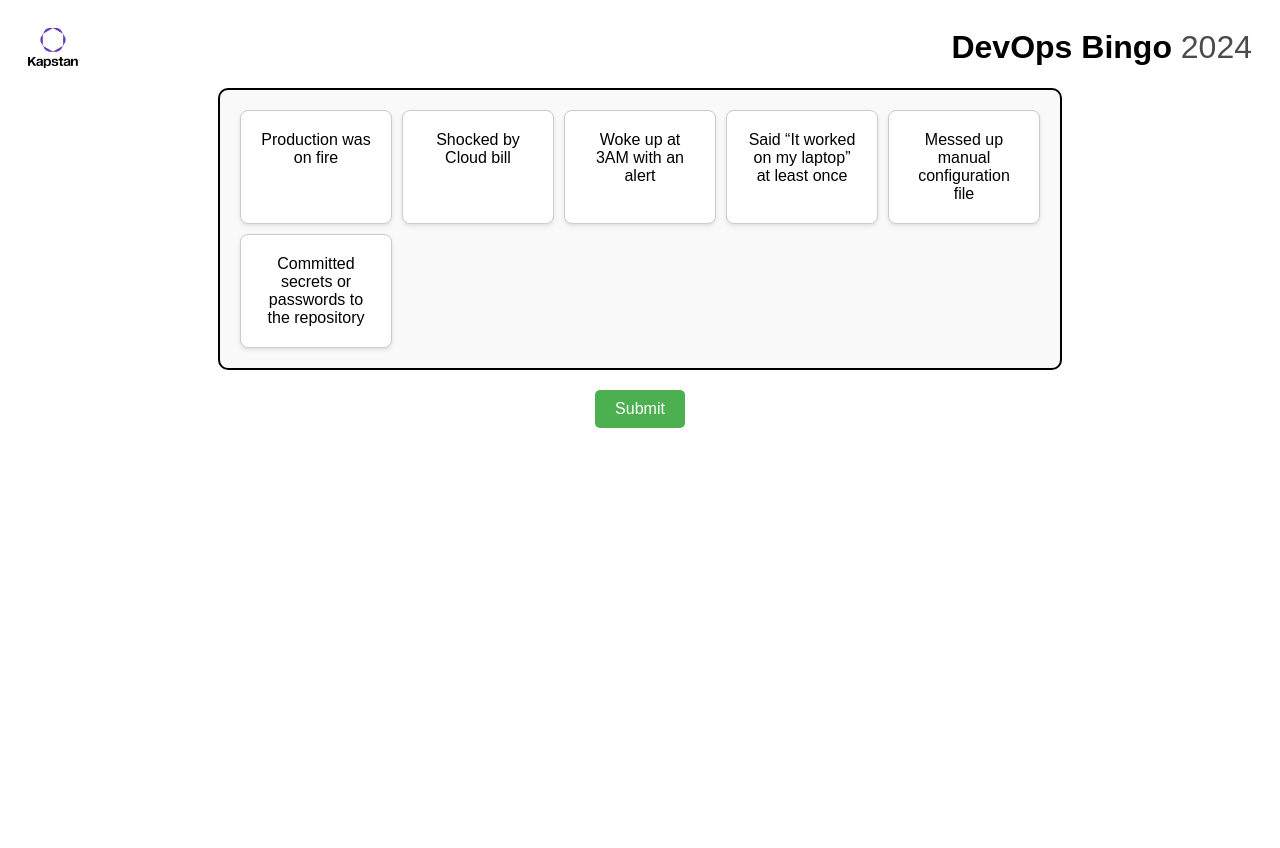
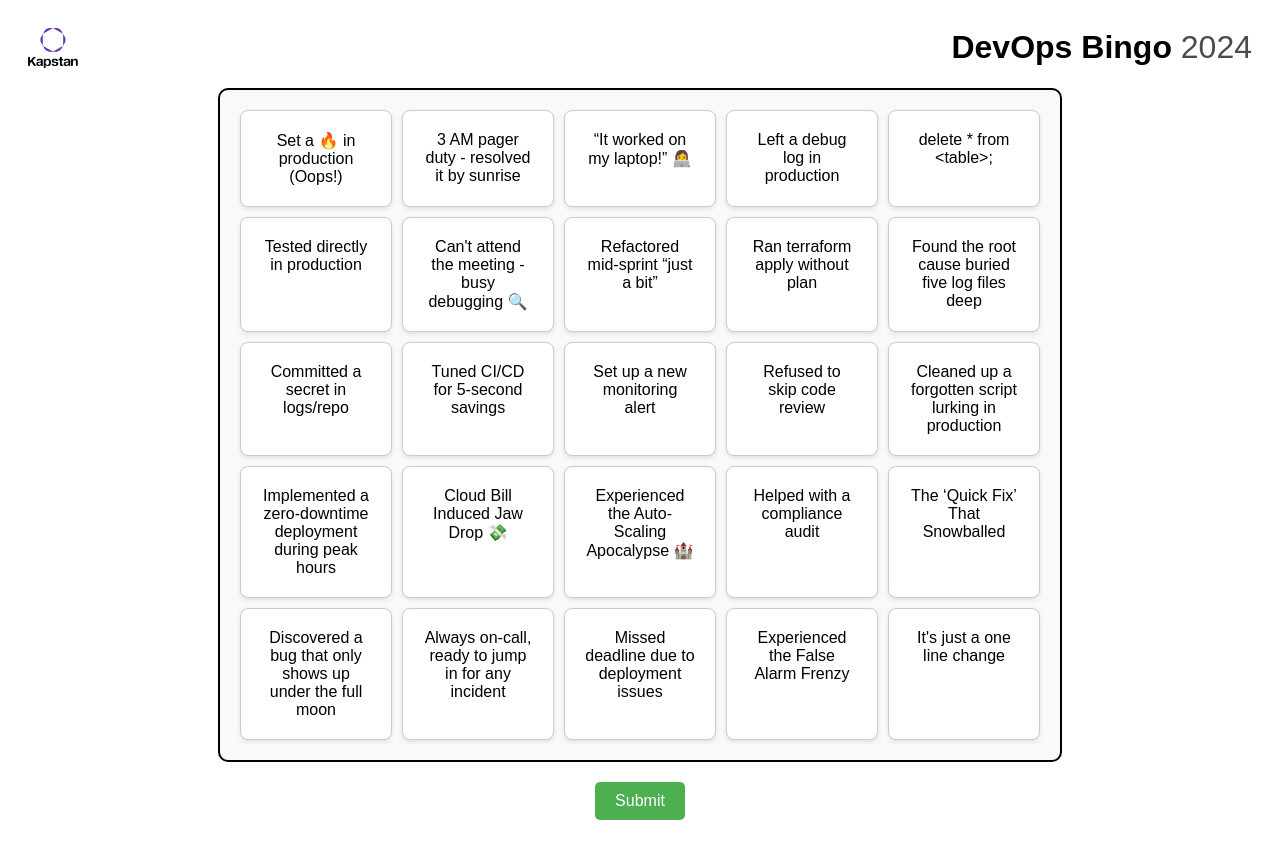
Before and after one commit to kapstan-io/devops-bingo, a React (Create React App) app: page / in a window 1280 px wide. Before the commit the page ends 800 px from the top, so only its background shows below. Built offline with nearby package versions, Linux system fonts and the light colour scheme.

Commit message:
Updated content; Added dockerfile

```diff
--- a/src/App.js
+++ b/src/App.js
@@ -4,30 +4,105 @@ import PersonalityResult from "./PersonalityResult";
 
 const cards = [
   {
-    text: "Production was on fire",
-    personalities: ["The Firefighter", "The Troubleshooter", "The Hacker"],
+    text: "Set a 🔥 in production (Oops!)",
+    personalities: ["The Firefighter", "The Flash"],
   },
   {
-    text: "Shocked by Cloud bill",
-    personalities: ["The Guardian", "The Troubleshooter"],
+    text: "3 AM pager duty - resolved it by sunrise",
+    personalities: ["The Firefighter", "The Guardian"],
   },
   {
-    text: "Woke up at 3AM with an alert",
-    personalities: ["The Troubleshooter", "The Firefighter", "The Hacker"],
+    text: "“It worked on my laptop!” 👩‍💻",
+    personalities: ["The Flash"],
   },
   {
-    text: "Said “It worked on my laptop” at least once",
-    personalities: ["The Hacker", "The Sprinter"],
+    text: "Left a debug log in production",
+    personalities: ["The Cleanup Commander", "The Detective"],
   },
   {
-    text: "Messed up manual configuration file",
-    personalities: ["The Sprinter"],
+    text: "delete * from <table>;",
+    personalities: ["The Cleanup Commander", "The Flash"],
   },
   {
-    text: "Committed secrets or passwords to the repository",
-    personalities: ["The Sprinter"],
+    text: "Tested directly in production",
+    personalities: ["The Flash", "The Firefighter"],
   },
-  // Add the rest of the cards here...
+  {
+    text: "Can't attend the meeting - busy debugging 🔍",
+    personalities: ["The Detective", "The Firefighter"],
+  },
+  {
+    text: "Refactored mid-sprint “just a bit”",
+    personalities: ["The Cleanup Commander", "The Guardian", "The Explorer"],
+  },
+  {
+    text: "Ran terraform apply without plan",
+    personalities: ["The Flash", "The Automator"],
+  },
+  {
+    text: "Found the root cause buried five log files deep",
+    personalities: ["The Detective", "The Firefighter"],
+  },
+  {
+    text: "Committed a secret in logs/repo",
+    personalities: [],
+  },
+  {
+    text: "Tuned CI/CD for 5-second savings",
+    personalities: ["The Automator", "The Flash"],
+  },
+  {
+    text: "Set up a new monitoring alert",
+    personalities: ["The Automator", "The Guardian"],
+  },
+  {
+    text: "Refused to skip code review",
+    personalities: ["The Guardian"],
+  },
+  {
+    text: "Cleaned up a forgotten script lurking in production",
+    personalities: ["The Cleanup Commander", "The Detective"],
+  },
+  {
+    text: "Implemented a zero-downtime deployment during peak hours",
+    personalities: ["The Flash", "The Guardian"],
+  },
+  {
+    text: "Cloud Bill Induced Jaw Drop 💸",
+    personalities: ["The Automator", "The Guardian", "The Cleanup Commander"],
+  },
+  {
+    text: "Experienced the Auto-Scaling Apocalypse 🏰",
+    personalities: ["The Automator", "The Detective"],
+  },
+  {
+    text: "Helped with a compliance audit",
+    personalities: ["The Guardian", "The Cleanup Commander"],
+  },
+  {
+    text: "The ‘Quick Fix’ That Snowballed",
+    personalities: [],
+  },
+  {
+    text: "Discovered a bug that only shows up under the full moon",
+    personalities: ["The Explorer", "The Detective"],
+  },
+  {
+    text: "Always on-call, ready to jump in for any incident",
+    personalities: ["The Firefighter", "The Guardian"],
+  },
+  {
+    text: "Missed deadline due to deployment issues",
+    personalities: [],
+  },
+  {
+    text: "Experienced the False Alarm Frenzy",
+    personalities: [],
+  },
+  {
+    text: "It's just a one line change",
+    personalities: ["The Flash", "The Automator"],
+  },
 ];
 
 const App = () => {
```
Also changed, not shown: 1 other file (tests, documents, lock files or other folders).
